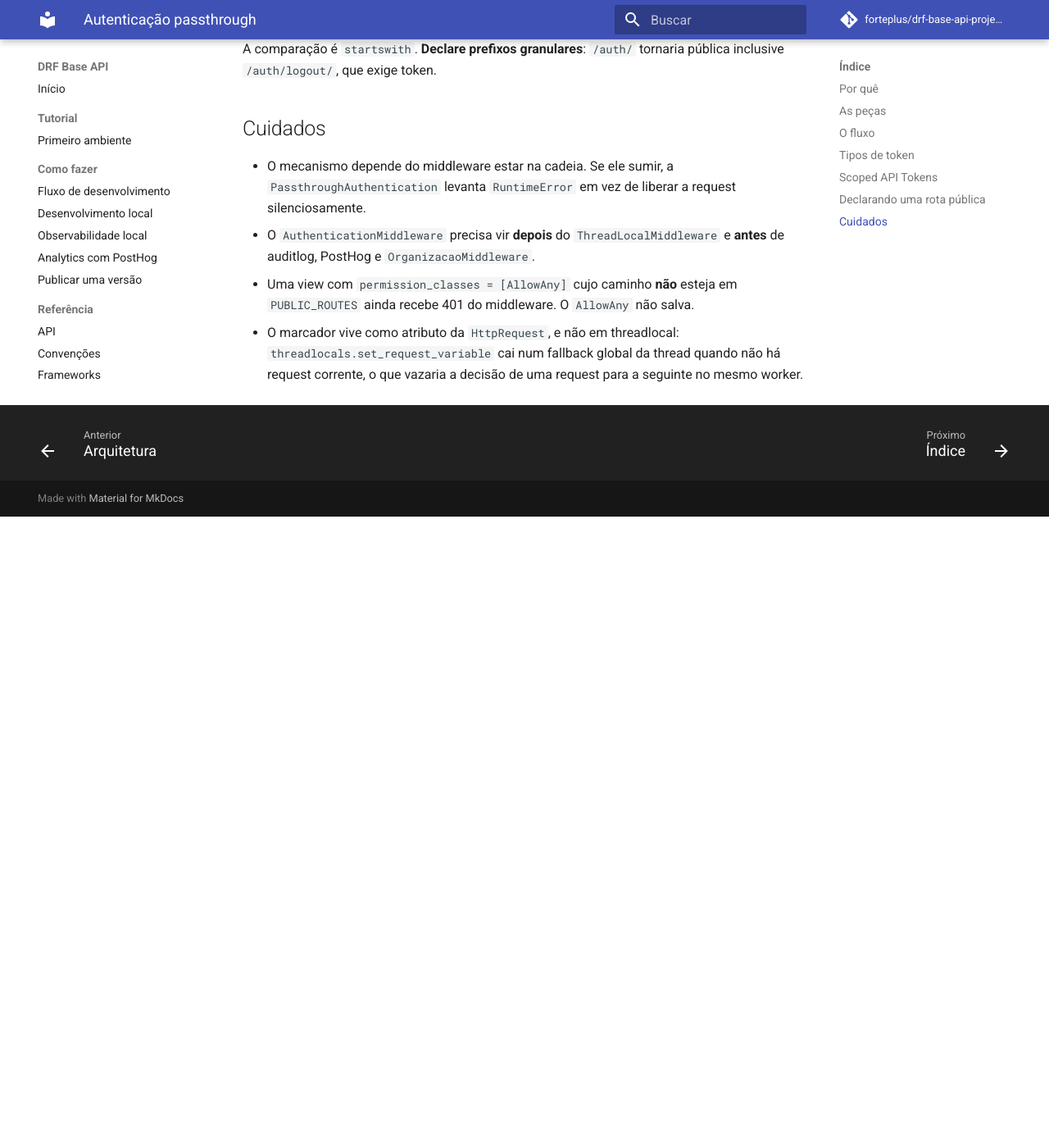
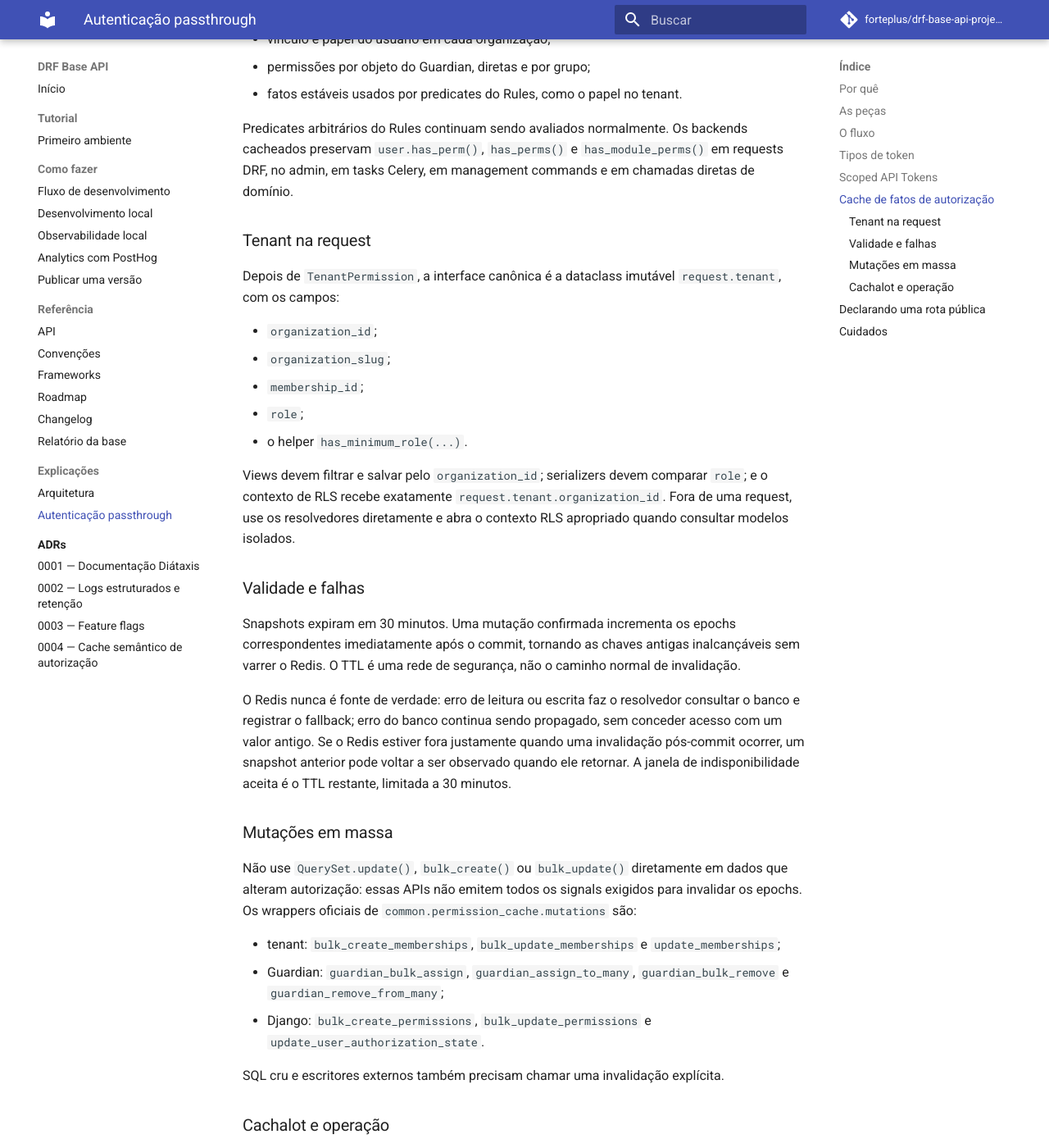
Before and after one commit to davisilvarafacho/django-api-startup-template, an MkDocs documentation site: the page built from docs/explanation/autenticacao.md, in a window 1280 px wide and 1400 px high, scrolled down 2381 px. Shown: the whole window at 82% size. Built offline with MkDocs 1.6.1 and Material for MkDocs 9.7.7, drawn with Linux system fonts in a browser that asks for light colours; comment, search, counter and statistics services are not loaded; before the commit the page ends 3011 px from its top, so only the background shows below that; some of the changed text lies outside the part shown.

Commit message:
docs: document permission cache operations

````diff
--- a/docs/explanation/autenticacao.md
+++ b/docs/explanation/autenticacao.md
@@ -77,6 +77,87 @@ required_token_scopes = {
 `TokenScopePermission` roda globalmente antes das permissões de modelo. Se a view
 não declarar escopos, ela não exige nada extra do token.
 
+## Cache de fatos de autorização
+
+O cache compartilhado acelera quatro famílias de fatos sem mudar as APIs de
+autorização existentes:
+
+- permissões globais do Django, tanto diretas quanto herdadas de grupos;
+- vínculo e papel do usuário em cada organização;
+- permissões por objeto do Guardian, diretas e por grupo;
+- fatos estáveis usados por predicates do Rules, como o papel no tenant.
+
+Predicates arbitrários do Rules continuam sendo avaliados normalmente. Os
+backends cacheados preservam `user.has_perm()`, `has_perms()` e
+`has_module_perms()` em requests DRF, no admin, em tasks Celery, em management
+commands e em chamadas diretas de domínio.
+
+### Tenant na request
+
+Depois de `TenantPermission`, a interface canônica é a dataclass imutável
+`request.tenant`, com os campos:
+
+- `organization_id`;
+- `organization_slug`;
+- `membership_id`;
+- `role`;
+- o helper `has_minimum_role(...)`.
+
+Views devem filtrar e salvar pelo `organization_id`; serializers devem comparar
+`role`; e o contexto de RLS recebe exatamente
+`request.tenant.organization_id`. Fora de uma request, use os resolvedores
+diretamente e abra o contexto RLS apropriado quando consultar modelos isolados.
+
+### Validade e falhas
+
+Snapshots expiram em 30 minutos. Uma mutação confirmada incrementa os epochs
+correspondentes imediatamente após o commit, tornando as chaves antigas
+inalcançáveis sem varrer o Redis. O TTL é uma rede de segurança, não o caminho
+normal de invalidação.
+
+O Redis nunca é fonte de verdade: erro de leitura ou escrita faz o resolvedor
+consultar o banco e registrar o fallback; erro do banco continua sendo
+propagado, sem conceder acesso com um valor antigo. Se o Redis estiver fora
+justamente quando uma invalidação pós-commit ocorrer, um snapshot anterior pode
+voltar a ser observado quando ele retornar. A janela de indisponibilidade aceita
+é o TTL restante, limitada a 30 minutos.
+
+### Mutações em massa
+
+Não use `QuerySet.update()`, `bulk_create()` ou `bulk_update()` diretamente em
+dados que alteram autorização: essas APIs não emitem todos os signals exigidos
+para invalidar os epochs. Os wrappers oficiais de
+`common.permission_cache.mutations` são:
+
+- tenant: `bulk_create_memberships`, `bulk_update_memberships` e
+  `update_memberships`;
+- Guardian: `guardian_bulk_assign`, `guardian_assign_to_many`,
+  `guardian_bulk_remove` e `guardian_remove_from_many`;
+- Django: `bulk_create_permissions`, `bulk_update_permissions` e
+  `update_user_authorization_state`.
+
+SQL cru e escritores externos também precisam chamar uma invalidação explícita.
+
+### Cachalot e operação
+
+O Cachalot continua sendo um cache de queries independente. A recomposição de
+um fato de autorização o desabilita apenas durante a consulta que precisa ler a
+fonte de verdade. O alias `permissions` usa o database Redis `/4`, enquanto o
+alias `cachalot` usa `/3`; invalidar permissões não limpa nem interfere nas
+chaves do Cachalot.
+
+Em um incidente, defina `AUTHORIZATION_CACHE_ENABLED=false` para acionar o kill
+switch: os mesmos backends permanecem instalados, mas passam a consultar o banco
+sem ler ou gravar snapshots. Para invalidar todos os snapshots logicamente em
+O(1), execute:
+
+```bash
+uv run python manage.py invalidate_permission_cache
+```
+
+O comando incrementa o epoch global e não usa `FLUSHDB`, varredura de chaves nem
+`delete_pattern`.
+
 ## Declarando uma rota pública
 
 ```python
````
Also changed, not shown: docs/ROADMAP.md (+2 -2 lines), 4 other files.
